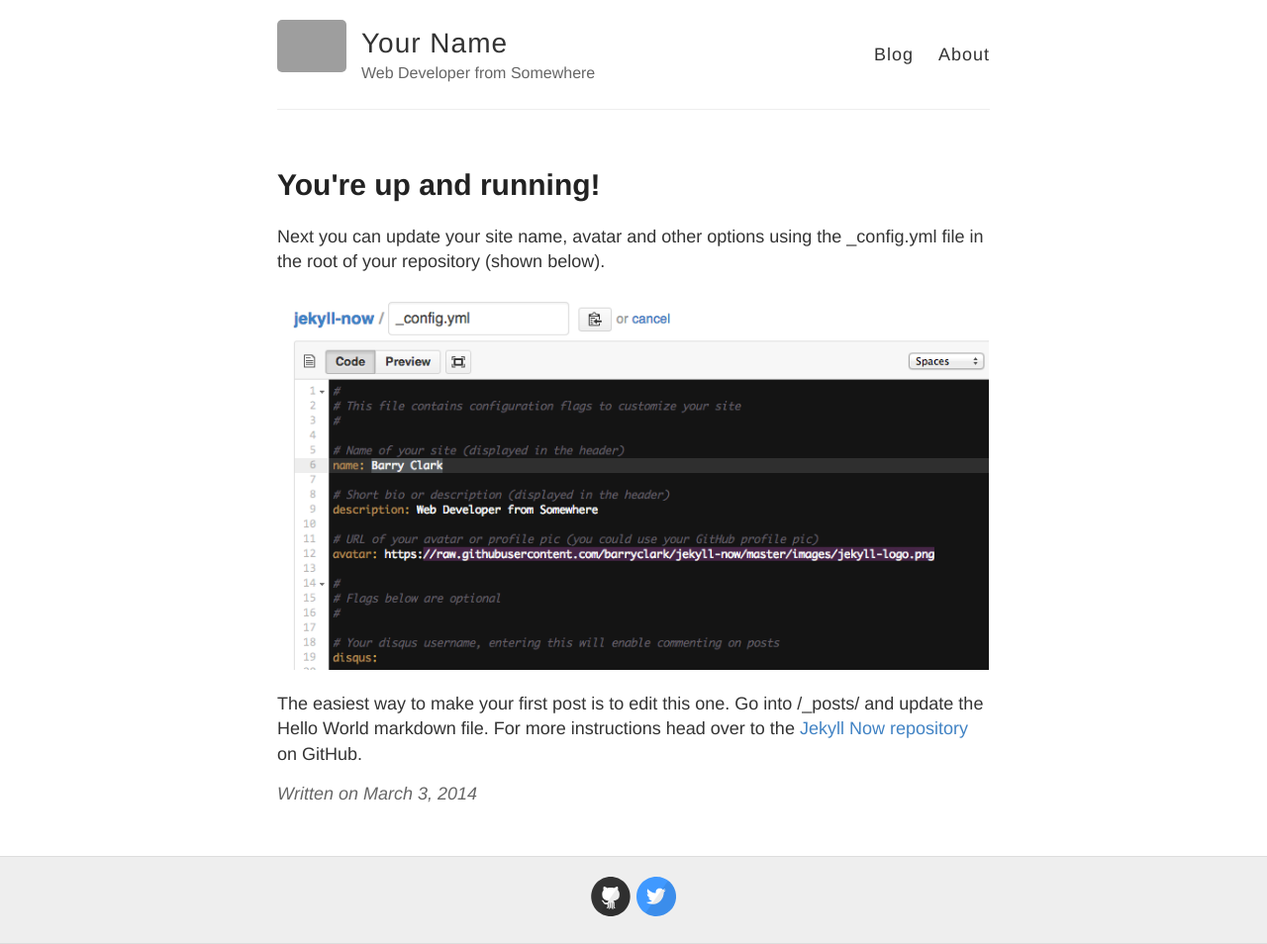
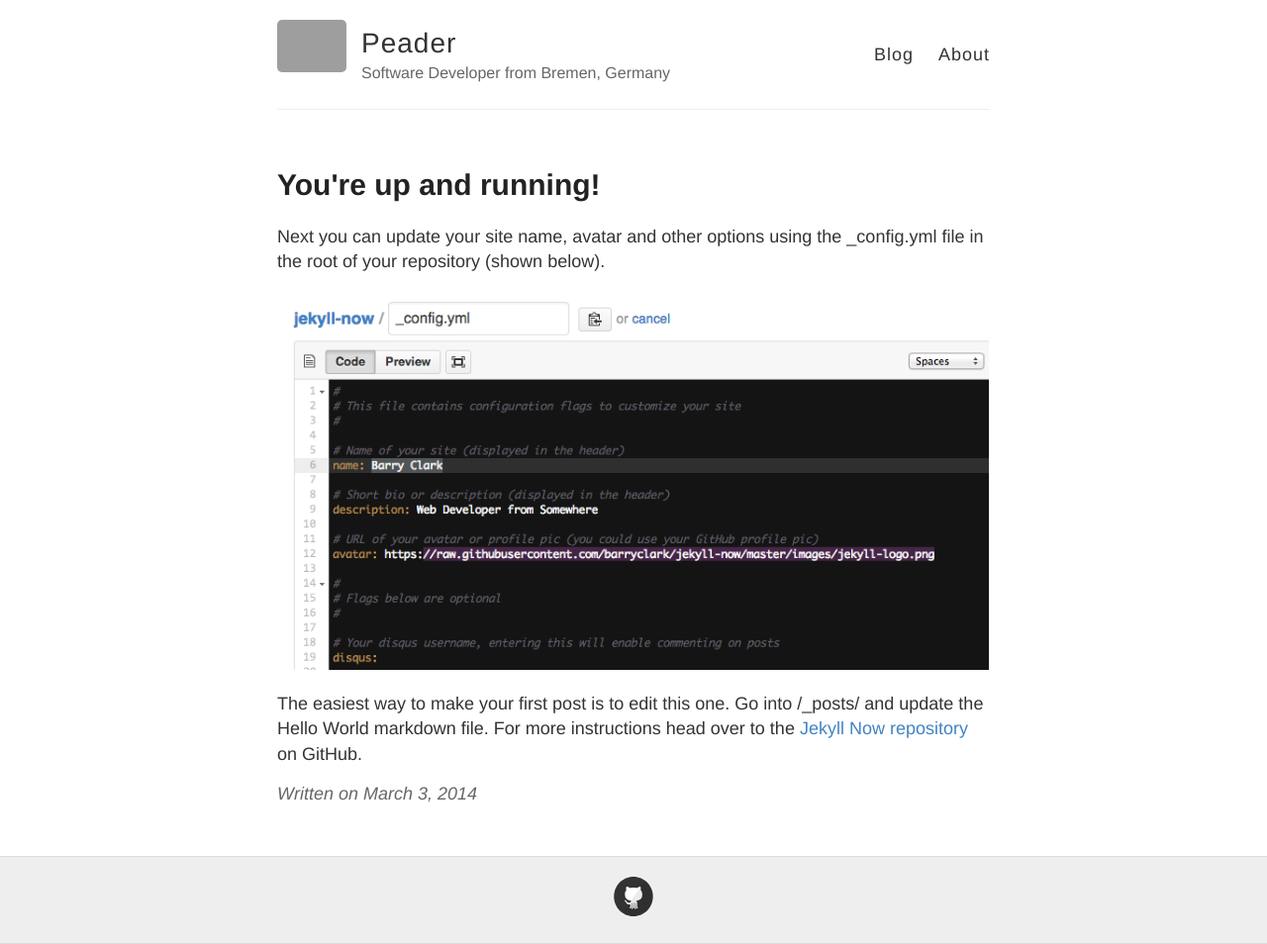
Before and after one commit to peader/peader.github.io, a Jekyll site: the page built from _posts/2014-3-3-Hello-World.md, in a window 1280 px wide. Shown: the whole page at 99% size. Built offline with Jekyll 4.4.1, drawn with Linux system fonts in a browser that asks for light colours; comment, search, counter and statistics services are not loaded; grey boxes are pictures that could not be loaded.

Commit message:
Update the config file for the blog

```diff
--- a/_config.yml
+++ b/_config.yml
@@ -3,10 +3,10 @@
 #
 
 # Name of your site (displayed in the header)
-name: Your Name
+name: Peader
 
 # Short bio or description (displayed in the header)
-description: Web Developer from Somewhere
+description: Software Developer from Bremen, Germany
 
 # URL of your avatar or profile pic (you could use your GitHub profile pic)
 avatar: https://raw.githubusercontent.com/barryclark/jekyll-now/master/images/jekyll-logo.png
@@ -21,12 +21,12 @@ footer-links:
   email:
   facebook:
   flickr:
-  github: barryclark/jekyll-now
+  github: peader
   instagram:
   linkedin:
   pinterest:
   rss: # just type anything here for a working RSS icon
-  twitter: jekyllrb
+  #twitter: jekyllrb
   stackoverflow: # your stackoverflow profile, e.g. "users/50476/bart-kiers"
   youtube: # channel/<your_long_string> or user/<user-name>
   googleplus: # anything in your profile username that comes after plus.google.com/
@@ -34,14 +34,14 @@ footer-links:
 
 # Enter your Disqus shortname (not your username) to enable commenting on posts
 # You can find your shortname on the Settings page of your Disqus account
-disqus:
+disqus: https-peader-github-io
 
 # Enter your Google Analytics web tracking code (e.g. UA-2110908-2) to activate tracking
 google_analytics:
 
 # Your website URL (e.g. http://barryclark.github.io or http://www.barryclark.co)
 # Used for Sitemap.xml and your RSS feed
-url:
+url: https://peader.github.io/
 
 # If you're hosting your site at a Project repository on GitHub pages
 # (http://yourusername.github.io/repository-name)
```
